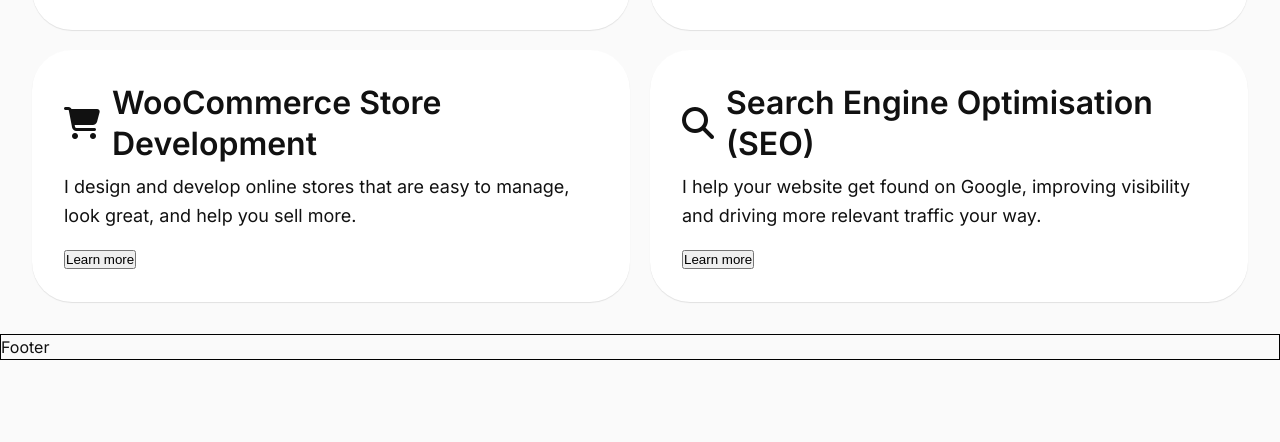
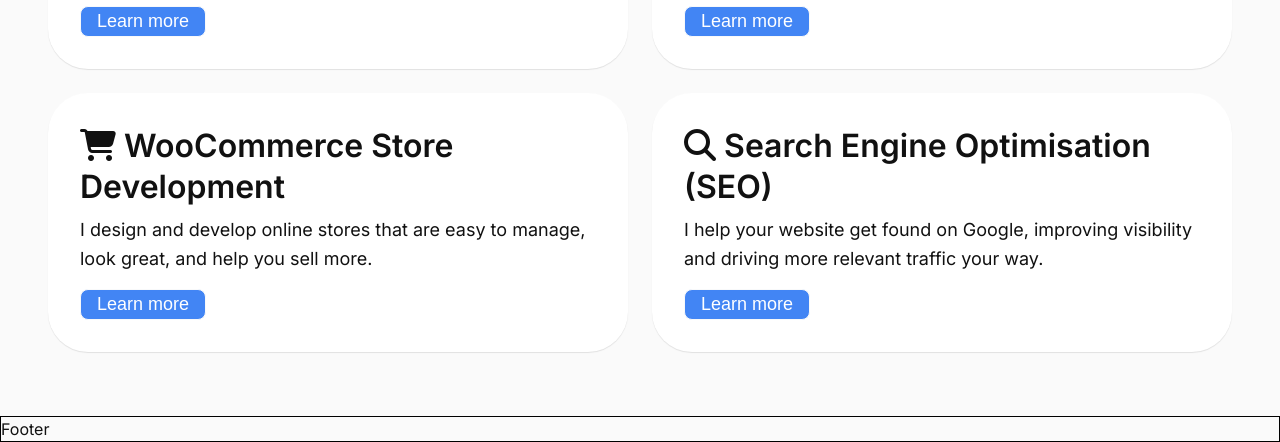
Before and after one commit to kkhan2023/personal-website, a plain HTML site: page index.html in a window 1280 px wide. Shown: the part 1542-1984 px from the top of the page. Before the commit the page ends 1902 px from the top, so only its background shows below. Drawn offline with Linux system fonts and the light colour scheme.

Commit message:
services section added

```diff
--- a/index.html
+++ b/index.html
@@ -102,7 +102,6 @@
           </div>
           <div class="content-wrapper">
             <div class="service-cards">
-              <div class="service-cards">
               <div class="card">
                 <h3>
                   <i class="fas fa-laptop-code"></i> Custom Static Websites
@@ -116,12 +115,11 @@
 
               <div class="card">
                 <h3>
-                    <i class="fab fa-wordpress-simple"></i> WordPress
-                    Development
+                  <i class="fab fa-wordpress-simple"></i> WordPress Development
                 </h3>
                 <p>
-                    I build flexible, responsive WordPress sites tailored to
-                    your needs, with custom themes and plugins that just work.
+                  I build flexible, responsive WordPress sites tailored to your
+                  needs, with custom themes and plugins that just work.
                 </p>
                 <button class="learn-more">Learn more</button>
               </div>
@@ -140,15 +138,13 @@
 
               <div class="card">
                 <h3>
-                    <i class="fas fa-search"></i> Search Engine Optimisation
-                    (SEO)
+                  <i class="fas fa-search"></i> Search Engine Optimisation (SEO)
                 </h3>
                 <p>
-                    I help your website get found on Google, improving
-                    visibility and driving more relevant traffic your way.
+                  I help your website get found on Google, improving visibility
+                  and driving more relevant traffic your way.
                 </p>
                 <button class="learn-more">Learn more</button>
-                </div>
               </div>
             </div>
           </div>
--- a/styles.css
+++ b/styles.css
@@ -394,15 +394,32 @@
 
 /* Services section */
 
+.services .content-wrapper {
+  width: 100%;
+  max-width: 1440px;
+  margin: 0 auto;
+  padding: 2rem 1rem;
+}
+
 .service-cards {
   display: grid;
-  grid-template-columns: repeat(auto-fit, minmax(500px, 1fr));
-  gap: 20px;
+  grid-template-columns: repeat(2, 1fr); /* 2 columns by default */
+  gap: 1.5rem;
+}
+
+.card h3 {
+  margin-bottom: 0.5rem;
+  gap: 0.75rem;
+}
+
+/* Mobile: stack cards */
+@media (max-width: 768px) {
+  .service-cards {
+    grid-template-columns: 1fr; /* 1 column on mobile */
+  }
 }
 
 .card {
-  /* display: flex;
-  flex-direction: column; */
   gap: 0.75rem;
   padding: 2rem;
   background-color: var(--header-bg);
@@ -410,12 +427,24 @@
   box-shadow: 0 1px 1px rgba(0, 0, 0, 0.1);
 }
 
-.card h3 {
-  display: flex;
-  flex-direction: row;
-  align-items: center;
-  margin-bottom: 0.5rem;
-  gap: 0.75rem;
+.card button {
+  background-color: var(--link-hover);
+  border: 1px solid #f8f9fa;
+  border-radius: var(--radius);
+  padding: var(--padding);
+  text-decoration: none;
+  color: var(--header-bg);
+  font-size: clamp(1rem, 2vw, 1.125rem);
+  cursor: pointer;
+}
+
+.card button:hover {
+  border: 1px solid #f8f9fa;
+  border-radius: var(--radius);
+  padding: var(--padding);
+  text-decoration: none;
+  color: var(--header-bg);
+  box-shadow: 0 1px 1px rgba(0, 0, 0, 0.1);
 }
 
 footer {
```
Lines whose indentation alone changed are shown as unchanged.
